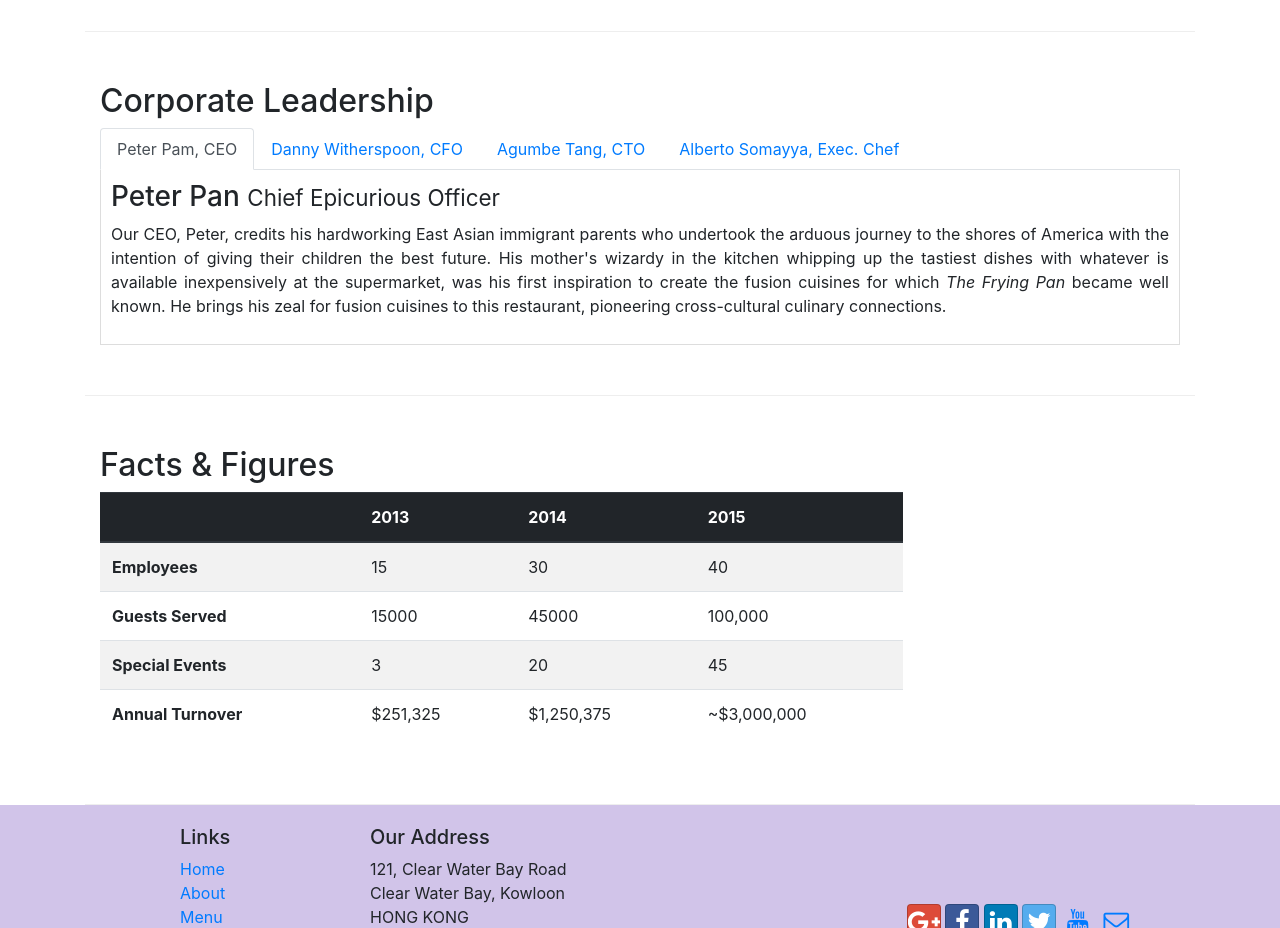
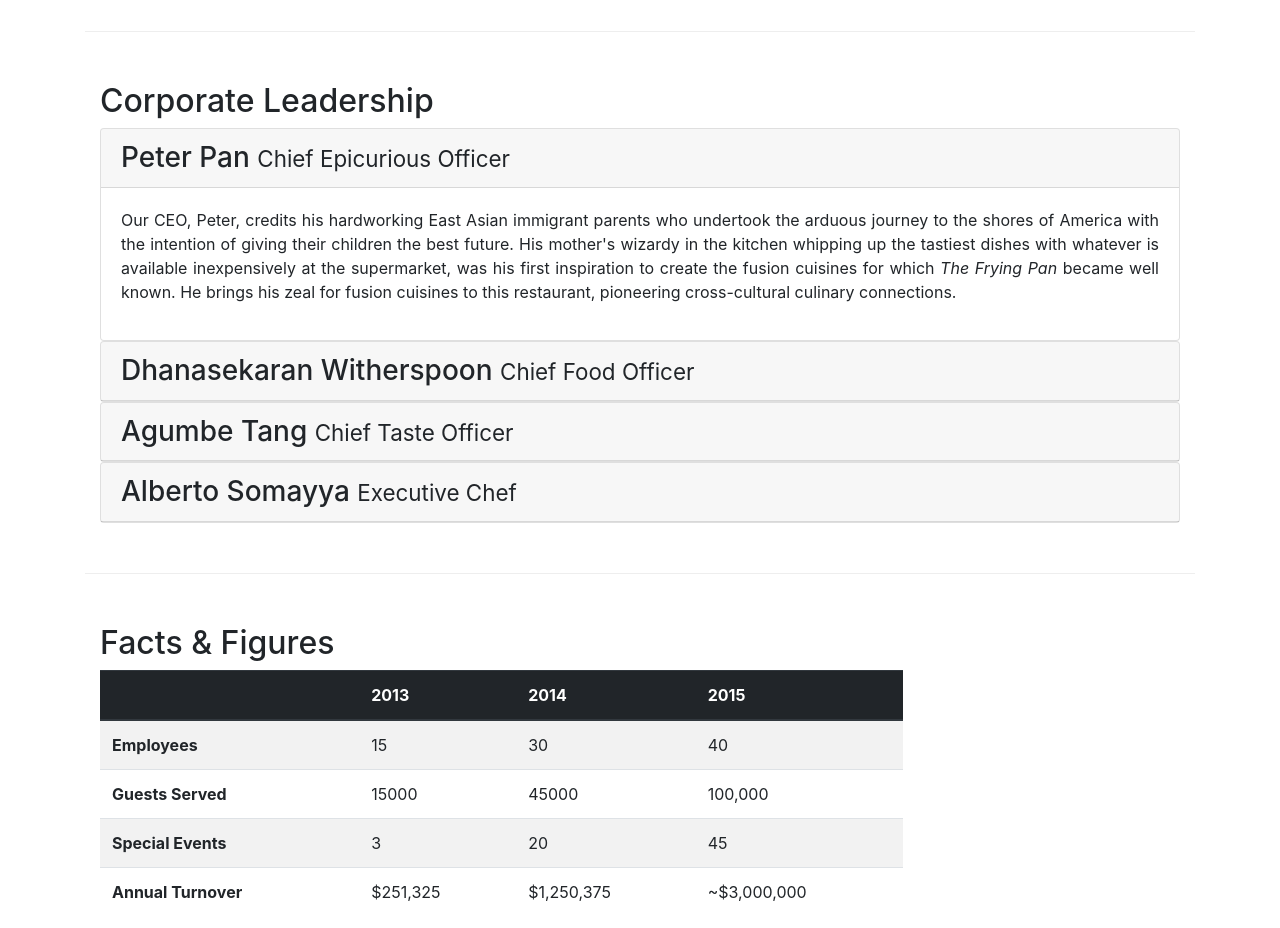
Before and after one commit to Saichaitanya-K/Coursera_bootstrap, a website: page aboutus.html in a window 1280 px wide. Shown: the part 940-1868 px from the top of the page. Drawn offline with nearby package versions, Linux system fonts and the light colour scheme.

Commit message:
collapse and accordion

```diff
--- a/aboutus.html
+++ b/aboutus.html
@@ -102,45 +102,66 @@
             <div class="col-12">
                 <h2>Corporate Leadership</h2>
 
-                <ul class="nav nav-tabs">
-                    <li class="nav-item">
-                        <a class="nav-link active" href="#peter"
-                        role="tab" data-toggle="tab">Peter Pam, CEO</a>
-                    </li>
-                    <li class="nav-item">
-                        <a class="nav-link" href="#danny" role="tab"
-                          data-toggle="tab">Danny Witherspoon, CFO</a>
-                      </li>
-                      <li class="nav-item">
-                        <a class="nav-link" href="#agumbe"role="tab"
-                          data-toggle="tab">Agumbe Tang, CTO</a>
-                      </li>
-                      <li class="nav-item">
-                        <a class="nav-link" href="#alberto" role="tab"
-                          data-toggle="tab">Alberto Somayya, Exec. Chef</a>
-                      </li>
-                </ul>
-                <div class="tab-content">
-                    <div role="tabpanel" class="tab-pane fade show active" id="peter">
-                        <h3>Peter Pan <small>Chief Epicurious Officer</small></h3>
-                        <p class="d-none d-sm-block">Our CEO, Peter, credits his hardworking East Asian immigrant parents who undertook the arduous journey to the shores of America with the intention of giving their children the best future. His mother's wizardy in the kitchen whipping up the tastiest dishes with whatever is available inexpensively at the supermarket, was his first inspiration to create the fusion cuisines for which <em>The Frying Pan</em> became well known. He brings his zeal for fusion cuisines to this restaurant, pioneering cross-cultural culinary connections.</p>
+                <div id="accordion">
+                    <div class="card">
+                        <div class="card-header" role="tab" id="peterhead">
+                            <h3 class="mb-0">
+                                <a data-toggle="collapse" data-target="#peter">
+                                    Peter Pan <small>Chief Epicurious Officer</small>
+                                </a>
+                            </h3>
+                        </div>
+                        <div class="collapse show" id="peter" data-parent="#accordion">
+                            <div class="card-body">
+                                <p class="d-none d-sm-block">Our CEO, Peter, credits his hardworking East Asian immigrant parents who undertook the arduous journey to the shores of America with the intention of giving their children the best future. His mother's wizardy in the kitchen whipping up the tastiest dishes with whatever is available inexpensively at the supermarket, was his first inspiration to create the fusion cuisines for which <em>The Frying Pan</em> became well known. He brings his zeal for fusion cuisines to this restaurant, pioneering cross-cultural culinary connections.</p>
+                            </div>
+                        </div>
                     </div>
 
-                    <div role="tabpanel" class="tab-pane fade" id="danny">
-                        <h3>Dhanasekaran Witherspoon <small>Chief Food Officer</small></h3>
-                        <p class="d-none d-sm-block">Our CFO, Danny, as he is affectionately referred to by his colleagues, comes from a long established family tradition in farming and produce. His experiences growing up on a farm in the Australian outback gave him great appreciation for varieties of food sources. As he puts it in his own words, <em>Everything that runs, wins, and everything that stays, pays!</em></p>
+                    <div class="card">
+                        <div class="card-header" role="tab" id="dannyhead">
+                            <h3 class="mb-0">
+                                <a data-toggle="collapse" data-target="#danny">
+                                    Dhanasekaran Witherspoon <small>Chief Food Officer</small>
+                                </a>
+                            </h3>
+                        </div>
+                        <div class="collapse" id="danny" data-parent="#accordion">
+                            <div class="card-body">
+                                <p class="d-none d-sm-block">Our CFO, Danny, as he is affectionately referred to by his colleagues, comes from a long established family tradition in farming and produce. His experiences growing up on a farm in the Australian outback gave him great appreciation for varieties of food sources. As he puts it in his own words, <em>Everything that runs, wins, and everything that stays, pays!</em></p>
+                            </div>
+                        </div>
                     </div>
 
-                    <div role="tabpanel" class="tab-pane fade" id="agumbe">
-                        <h3>Agumbe Tang <small>Chief Taste Officer</small></h3>
-                        <p class="d-none d-sm-block">Blessed with the most discerning gustatory sense, Agumbe, our CTO, personally ensures that every dish that we serve meets his exacting tastes. Our chefs dread the tongue lashing that ensues if their dish does not meet his exacting standards. He lives by his motto, <em>You click only if you survive my lick.</em></p>
+                    <div class="card">
+                        <div class="card-header" role="tab" id="agumbehead">
+                            <h3 class="mb-0">
+                                <a class="collapsed" data-toggle="collapse" data-target="#agumbe">
+                                Agumbe Tang <small>Chief Taste Officer</small>
+                                </a>
+                            </h3>
+                        </div>
+                        <div class="collapse" id="agumbe" data-parent="#accordion">
+                            <div class="card-body">
+                                <p class="d-none d-sm-block">Blessed with the most discerning gustatory sense, Agumbe, our CTO, personally ensures that every dish that we serve meets his exacting tastes. Our chefs dread the tongue lashing that ensues if their dish does not meet his exacting standards. He lives by his motto, <em>You click only if you survive my lick.</em></p>
+                            </div>
+                        </div>
                     </div>
 
-                    <div role="tabpanel" class="tab-pane fade" id="alberto">
-                        <h3>Alberto Somayya <small>Executive Chef</small></h3>
-                        <p class="d-none d-sm-block">Award winning three-star Michelin chef with wide International experience having worked closely with whos-who in the culinary world, he specializes in creating mouthwatering Indo-Italian fusion experiences. He says, <em>Put together the cuisines from the two craziest cultures, and you get a winning hit! Amma Mia!</em></p>
+                    <div class="card">
+                        <div class="card-header" role="tab" id="albertohead">
+                            <h3 class="mb-0">
+                                <a class="collapsed" data-toggle="collapse" data-target="#alberto">
+                                Alberto Somayya <small>Executive Chef</small>
+                                </a>
+                            </h3>
+                        </div>
+                        <div class="collapse" id="alberto" data-parent="#accordion">
+                            <div class="card-body">
+                                <p class="d-none d-sm-block">Award winning three-star Michelin chef with wide International experience having worked closely with whos-who in the culinary world, he specializes in creating mouthwatering Indo-Italian fusion experiences. He says, <em>Put together the cuisines from the two craziest cultures, and you get a winning hit! Amma Mia!</em></p>
+                            </div>
+                        </div>
                     </div>
-
                 </div>
             </div>
        </div>
```
